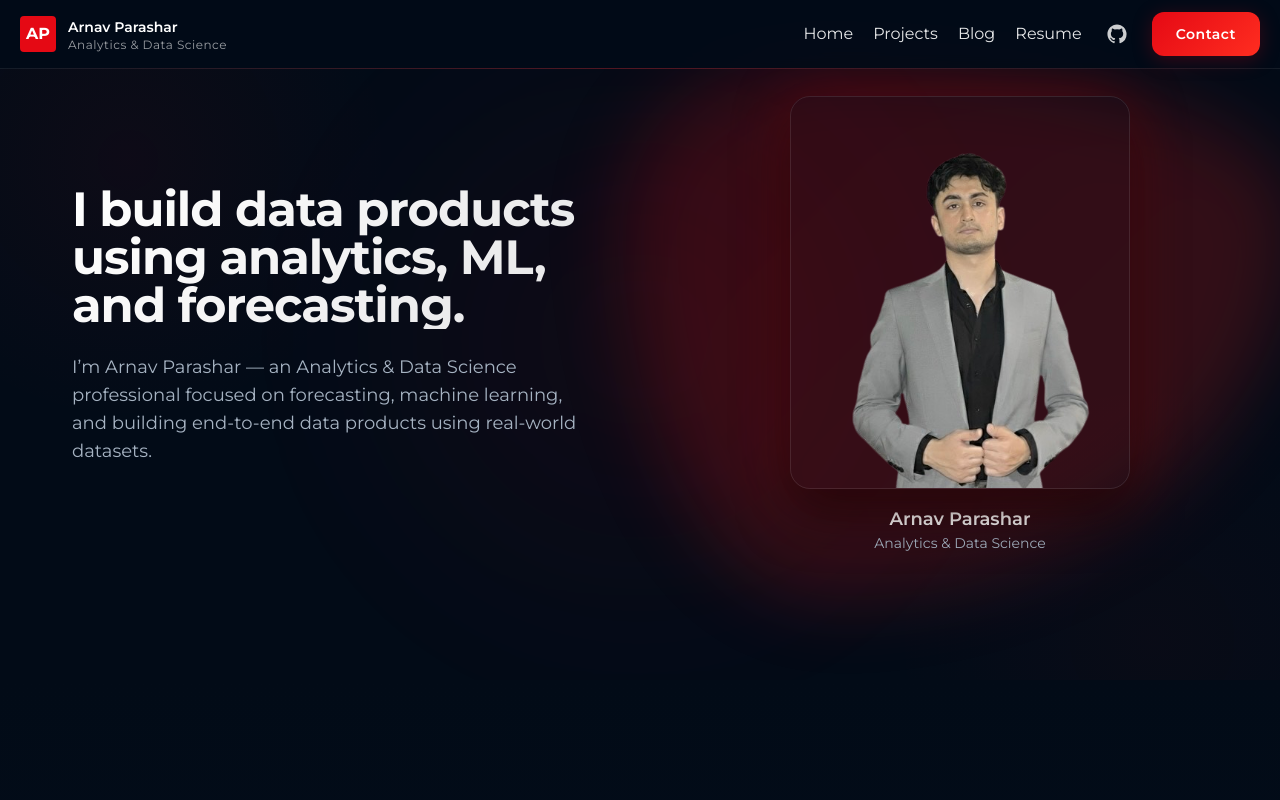
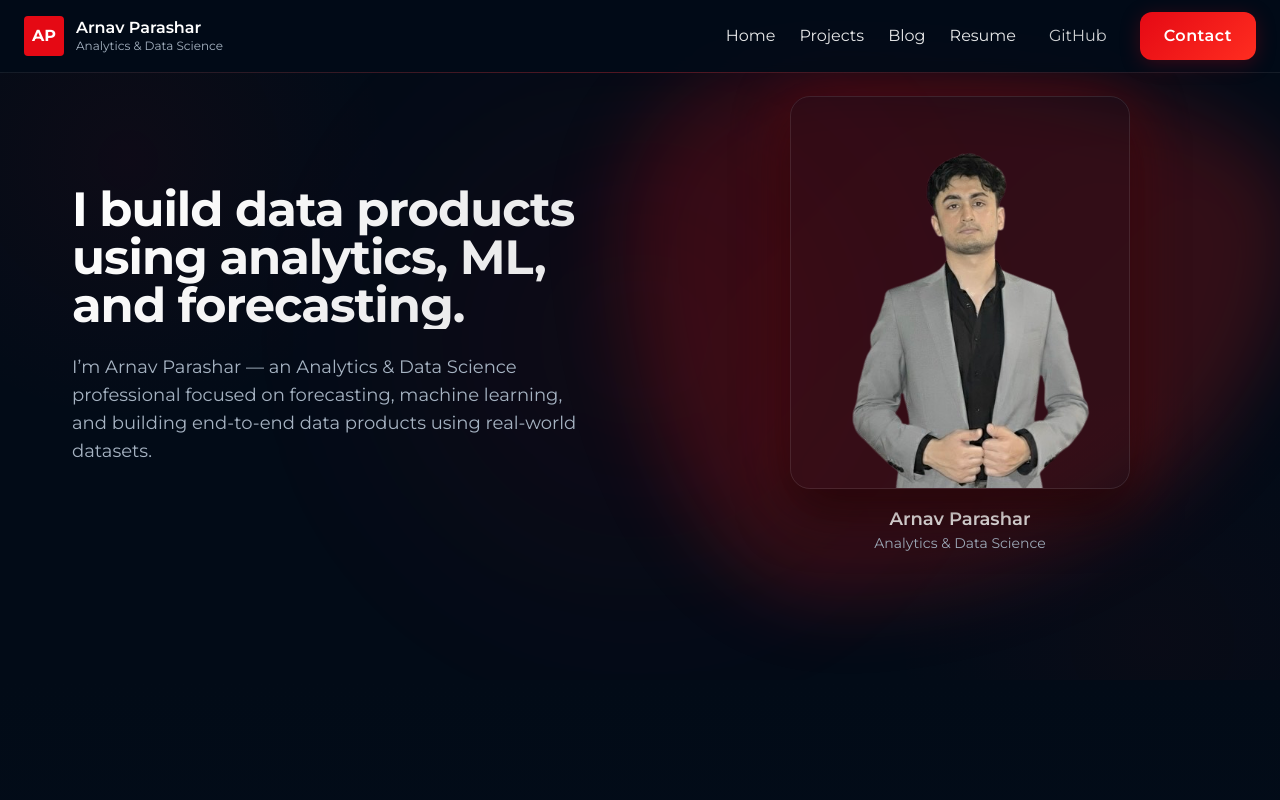
Before and after one commit to Arnavparashar/Portfolio, a Next.js app: page / in a window 1280 px wide. Shown: the top 800 px of the page. Built offline with nearby package versions, Linux system fonts and the light colour scheme.

Commit message:
update blog content

```diff
--- a/components/NavBar.js
+++ b/components/NavBar.js
@@ -1,70 +1,76 @@
+import { useState } from "react";
 import Link from "next/link";
 
 export default function NavBar() {
+  const [open, setOpen] = useState(false);
+
   return (
     <nav className="site-nav">
-      <div
-        className="
-          max-w-7xl
-          mx-auto
-          flex
-          items-center
-          justify-between
-          px-5
-          py-3
-        "
-      >
-        {/* LEFT — Brand */}
-        <div className="flex items-center gap-3 shrink-0">
-          <div className="h-9 w-9 rounded bg-[#E50914] flex items-center justify-center font-bold text-white">
+      <div className="max-w-7xl mx-auto flex items-center justify-between px-6 py-3">
+
+        {/* Logo */}
+        <div className="flex items-center gap-3">
+          <div className="h-10 w-10 rounded bg-[#E50914] flex items-center justify-center font-bold text-white">
             AP
           </div>
-
-          <div className="hidden sm:flex flex-col leading-tight">
-            <span className="font-semibold text-sm">
-              Arnav Parashar
-            </span>
-            <span className="brand-sub">
-              Analytics & Data Science
-            </span>
+          <div className="leading-tight">
+            <div className="font-semibold">Arnav Parashar</div>
+            <div className="text-xs text-muted">Analytics & Data Science</div>
           </div>
         </div>
 
-        {/* RIGHT — Navigation */}
-        <div className="flex items-center gap-4">
-          {/* Desktop links */}
-          <div className="hidden md:flex items-center gap-5">
-            <Link href="/" className="nav-link">Home</Link>
-            <Link href="/projects" className="nav-link">Projects</Link>
-            <Link href="/blog" className="nav-link">Blog</Link>
-            <Link href="/resume" className="nav-link">Resume</Link>
-          </div>
+        {/* Desktop Nav */}
+        <div className="hidden md:flex items-center gap-6">
+          <Link href="/" className="nav-link">Home</Link>
+          <Link href="/projects" className="nav-link">Projects</Link>
+          <Link href="/blog" className="nav-link">Blog</Link>
+          <Link href="/resume" className="nav-link">Resume</Link>
 
-          {/* GitHub */}
           <a
             href="https://github.com/Arnavparashar"
             target="_blank"
-            rel="noopener noreferrer"
+            rel="noreferrer"
             className="nav-social"
-            aria-label="GitHub"
           >
-            <svg
-              xmlns="http://www.w3.org/2000/svg"
-              viewBox="0 0 24 24"
-              width="20"
-              height="20"
-              fill="currentColor"
-            >
-              <path d="M12 .5C5.73.5.5 5.74.5 12.02c0 5.11 3.29 9.44 7.86 10.97.57.1.78-.25.78-.55v-2.02c-3.2.7-3.87-1.38-3.87-1.38-.53-1.35-1.29-1.71-1.29-1.71-1.05-.72.08-.7.08-.7 1.16.08 1.77 1.19 1.77 1.19 1.03 1.77 2.7 1.26 3.36.96.1-.75.4-1.26.72-1.55-2.55-.29-5.23-1.28-5.23-5.69 0-1.26.45-2.3 1.19-3.11-.12-.29-.52-1.45.11-3.03 0 0 .97-.31 3.18 1.19a11 11 0 0 1 5.79 0c2.21-1.5 3.18-1.19 3.18-1.19.63 1.58.23 2.74.11 3.03.74.81 1.19 1.85 1.19 3.11 0 4.42-2.69 5.39-5.25 5.68.41.35.78 1.04.78 2.11v3.13c0 .31.21.66.79.55A11.53 11.53 0 0 0 23.5 12C23.5 5.74 18.27.5 12 .5z" />
-            </svg>
+            GitHub
           </a>
 
-          {/* Contact CTA */}
-          <Link href="/contact" className="btn-primary text-sm">
+          <Link href="/contact" className="btn-primary">
             Contact
           </Link>
         </div>
+
+        {/* Mobile Button */}
+        <button
+          onClick={() => setOpen(!open)}
+          className="md:hidden text-white text-2xl"
+        >
+          ☰
+        </button>
       </div>
+
+      {/* Mobile Menu */}
+      {open && (
+        <div className="md:hidden px-6 pb-6 space-y-4 bg-black border-t border-white/10">
+          <Link href="/" className="block nav-link">Home</Link>
+          <Link href="/projects" className="block nav-link">Projects</Link>
+          <Link href="/blog" className="block nav-link">Blog</Link>
+          <Link href="/resume" className="block nav-link">Resume</Link>
+
+          <a
+            href="https://github.com/Arnavparashar"
+            target="_blank"
+            rel="noreferrer"
+            className="block nav-link"
+          >
+            GitHub
+          </a>
+
+          <Link href="/contact" className="btn-primary block text-center">
+            Contact
+          </Link>
+        </div>
+      )}
     </nav>
   );
 }
```
